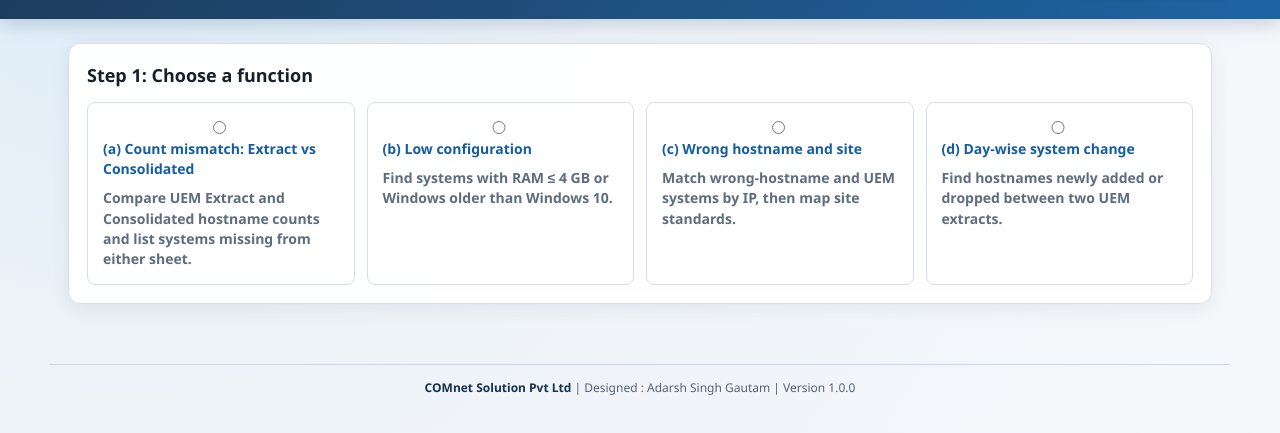
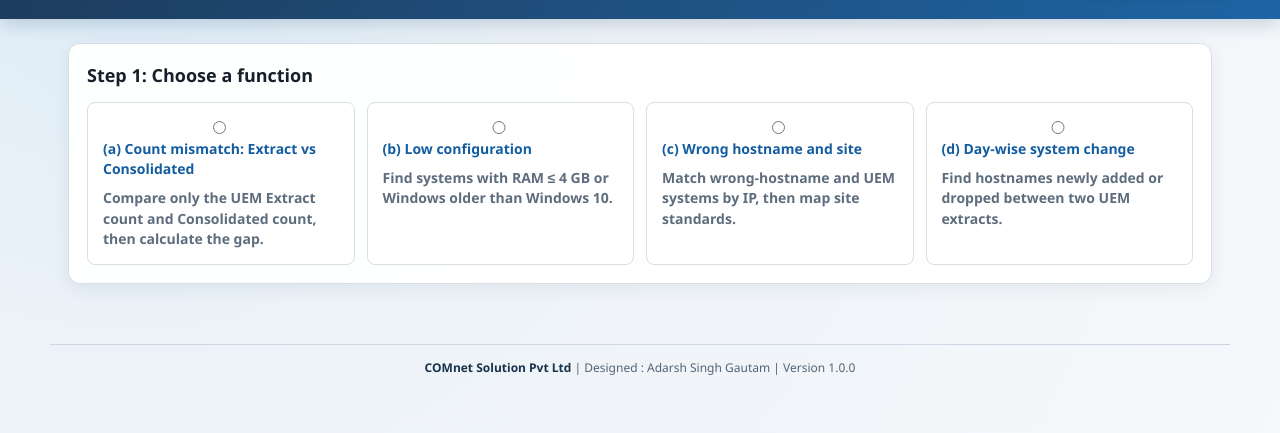
Before and after one commit to Adarsh-Singh-Tech/uppcl-uem-audit, a plain HTML site: page hostname_config_audit.html in a window 1280 px wide. Shown: the part 87-520 px from the top of the page. Drawn offline with nearby package versions, Linux system fonts and the light colour scheme.

Commit message:
Make option A count-only
Co-authored-by: Copilot App <223556219+Copilot@users.noreply.github.com>

```diff
--- a/hostname_config_audit.html
+++ b/hostname_config_audit.html
@@ -11,7 +11,7 @@
 </head>
 <body><header><div><h1>UPPCL UEM Audit</h1><p>Choose an analysis, upload the requested workbooks, and export the results locally.</p></div><img class="brand-logo" id="brandLogo" alt="COMnet Solution Pvt Ltd"></header><main>
 <section class="card"><h2>Step 1: Choose a function</h2><div class="options">
-<label class="option"><input type="radio" name="mode" value="a"><b>(a) Count mismatch: Extract vs Consolidated</b>Compare UEM Extract and Consolidated hostname counts and list systems missing from either sheet.</label>
+<label class="option"><input type="radio" name="mode" value="a"><b>(a) Count mismatch: Extract vs Consolidated</b>Compare only the UEM Extract count and Consolidated count, then calculate the gap.</label>
 <label class="option"><input type="radio" name="mode" value="b"><b>(b) Low configuration</b>Find systems with RAM &le; 4 GB or Windows older than Windows 10.</label>
 <label class="option"><input type="radio" name="mode" value="c"><b>(c) Wrong hostname and site</b>Match wrong-hostname and UEM systems by IP, then map site standards.</label>
 <label class="option"><input type="radio" name="mode" value="d"><b>(d) Day-wise system change</b>Find hostnames newly added or dropped between two UEM extracts.</label>
```
Also changed, not shown: index.html (+1 -1 lines).
